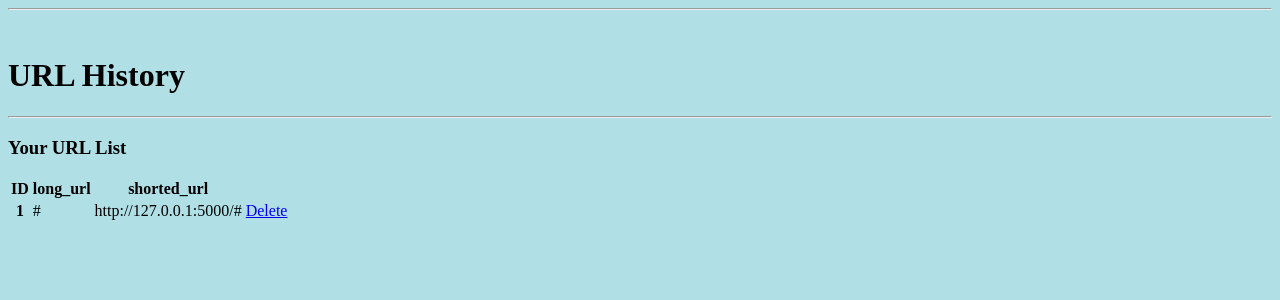
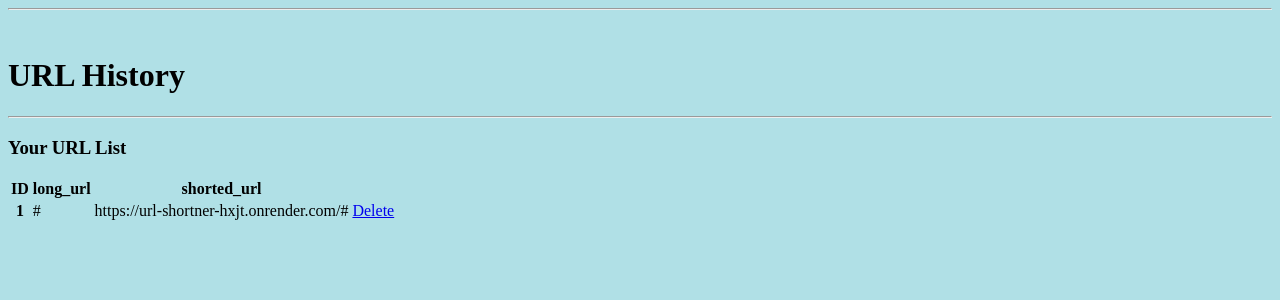
Before and after one commit to sudhirmavai/URL_shortener, a Flask app: page /history in a window 1280 px wide. Shown: the part 50-350 px from the top of the page. Run offline with Flask 2, Linux system fonts and the light colour scheme; tables that the repository leaves empty hold one stand-in row (values such as "Sample post").

Commit message:
Update check_URL_history.html

```diff
--- a/templates/check_URL_history.html
+++ b/templates/check_URL_history.html
@@ -22,7 +22,7 @@
       <tr>
         <th scope="row">{{loop.index}}</th>
         <td>{{url.long_url}}</td>
-        <td>http://127.0.0.1:5000/{{url.shorted_url}}</td>
+        <td>https://url-shortner-hxjt.onrender.com/{{url.shorted_url}}</td>
         <td>
           <a href="/delete/{{url.id}}" type="button" class="btn btn-outline-dark btn-sm mx-1">Delete</button>
         </td>
```
